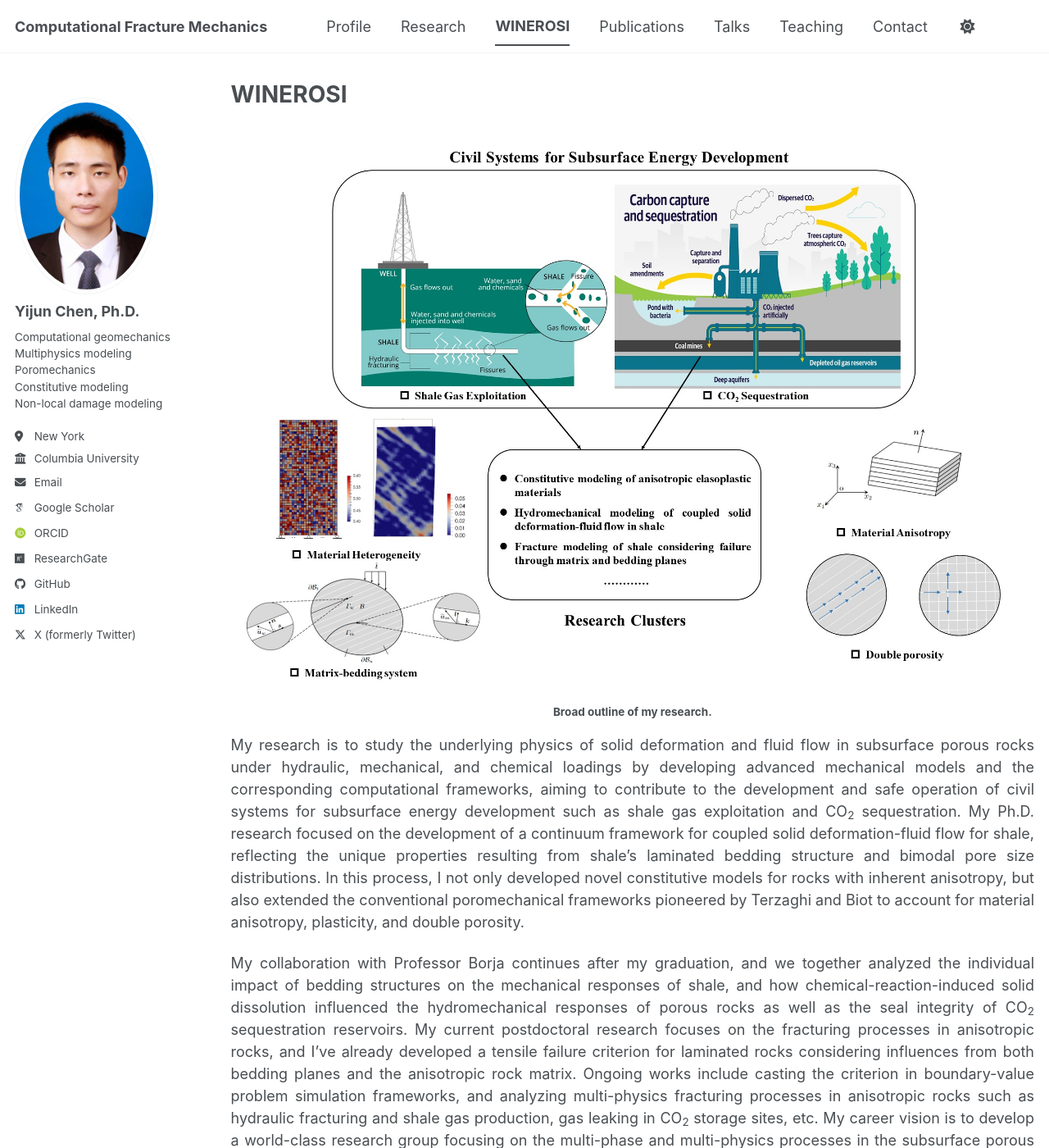
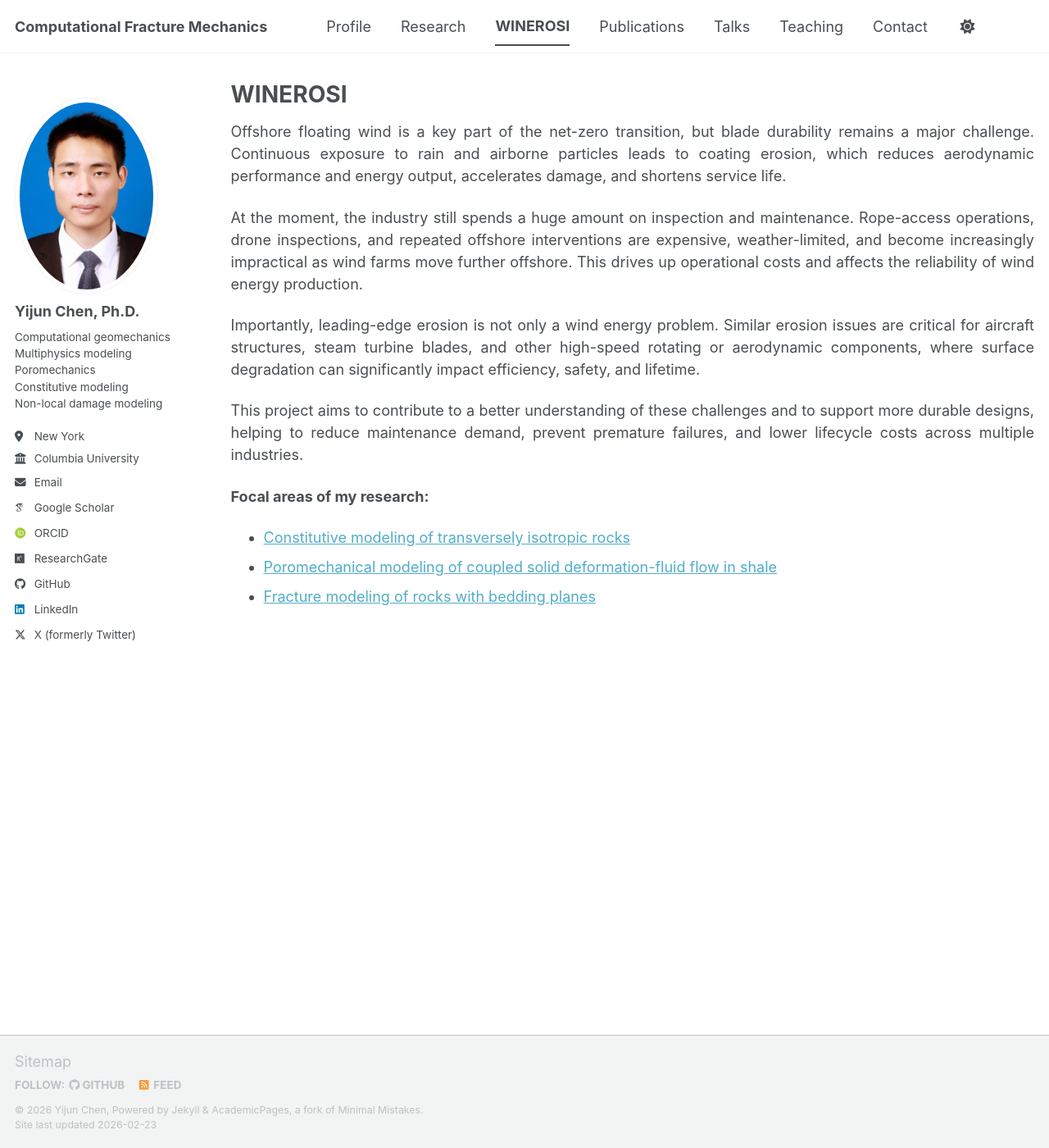
Before and after one commit to chenhhu/chenhhu.github.io, a Jekyll site: the page built from _pages/winerosi.md, in a window 1280 px wide and 1400 px high. Shown: the whole window at 82% size. Built offline with Jekyll 4.4.1, drawn with Linux system fonts in a browser that asks for light colours; some web fonts are replaced; a script bundle is joined from its source files by our own code; library files that are not in the unit come from our copies; some of the changed text lies outside the part shown.

Commit message:
Update winerosi.md

```diff
--- a/_pages/winerosi.md
+++ b/_pages/winerosi.md
@@ -4,17 +4,17 @@ title: "WINEROSI"
 permalink: /winerosi/
 author_profile: true
 ---
-
-<img src="/images/For_profile.jpg"/>
-<h6 align="center">
-Broad outline of my research.
-</h6>
-
 <p align="justify">
-My research is to study the underlying physics of solid deformation and fluid flow in subsurface porous rocks under hydraulic, mechanical, and chemical loadings by developing advanced mechanical models and the corresponding computational frameworks, aiming to contribute to the development and safe operation of civil systems for subsurface energy development such as shale gas exploitation and CO<sub>2</sub> sequestration. My Ph.D. research focused on the development of a continuum framework for coupled solid deformation-fluid flow for shale, reflecting the unique properties resulting from shale’s laminated bedding structure and bimodal pore size distributions. In this process, I not only developed novel constitutive models for rocks with inherent anisotropy, but also extended the conventional poromechanical frameworks pioneered by Terzaghi and Biot to account for material anisotropy, plasticity, and double porosity.
+Offshore floating wind is a key part of the net-zero transition, but blade durability remains a major challenge. Continuous exposure to rain and airborne particles leads to coating erosion, which reduces aerodynamic performance and energy output, accelerates damage, and shortens service life.
 </p>
 <p align="justify">
-My collaboration with Professor Borja continues after my graduation, and we together analyzed the individual impact of bedding structures on the mechanical responses of shale, and how chemical-reaction-induced solid dissolution influenced the hydromechanical responses of porous rocks as well as the seal integrity of CO<sub>2</sub> sequestration reservoirs. My current postdoctoral research focuses on the fracturing processes in anisotropic rocks, and I’ve already developed a tensile failure criterion for laminated rocks considering influences from both bedding planes and the anisotropic rock matrix. Ongoing works include casting the criterion in boundary-value problem simulation frameworks, and analyzing multi-physics fracturing processes in anisotropic rocks such as hydraulic fracturing and shale gas production, gas leaking in CO<sub>2</sub> storage sites, etc. My career vision is to develop a world-class research group focusing on the multi-phase and multi-physics processes in the subsurface porous media spanning a wide range of spatial scales relevant to emerging challenges on water, energy, and environmental issues.
+At the moment, the industry still spends a huge amount on inspection and maintenance. Rope-access operations, drone inspections, and repeated offshore interventions are expensive, weather-limited, and become increasingly impractical as wind farms move further offshore. This drives up operational costs and affects the reliability of wind energy production.
+</p>
+<p align="justify">
+Importantly, leading-edge erosion is not only a wind energy problem. Similar erosion issues are critical for aircraft structures, steam turbine blades, and other high-speed rotating or aerodynamic components, where surface degradation can significantly impact efficiency, safety, and lifetime.
+</p>
+<p align="justify">
+This project aims to contribute to a better understanding of these challenges and to support more durable designs, helping to reduce maintenance demand, prevent premature failures, and lower lifecycle costs across multiple industries.
 </p>
 
 <b>Focal areas of my research:</b>
```
